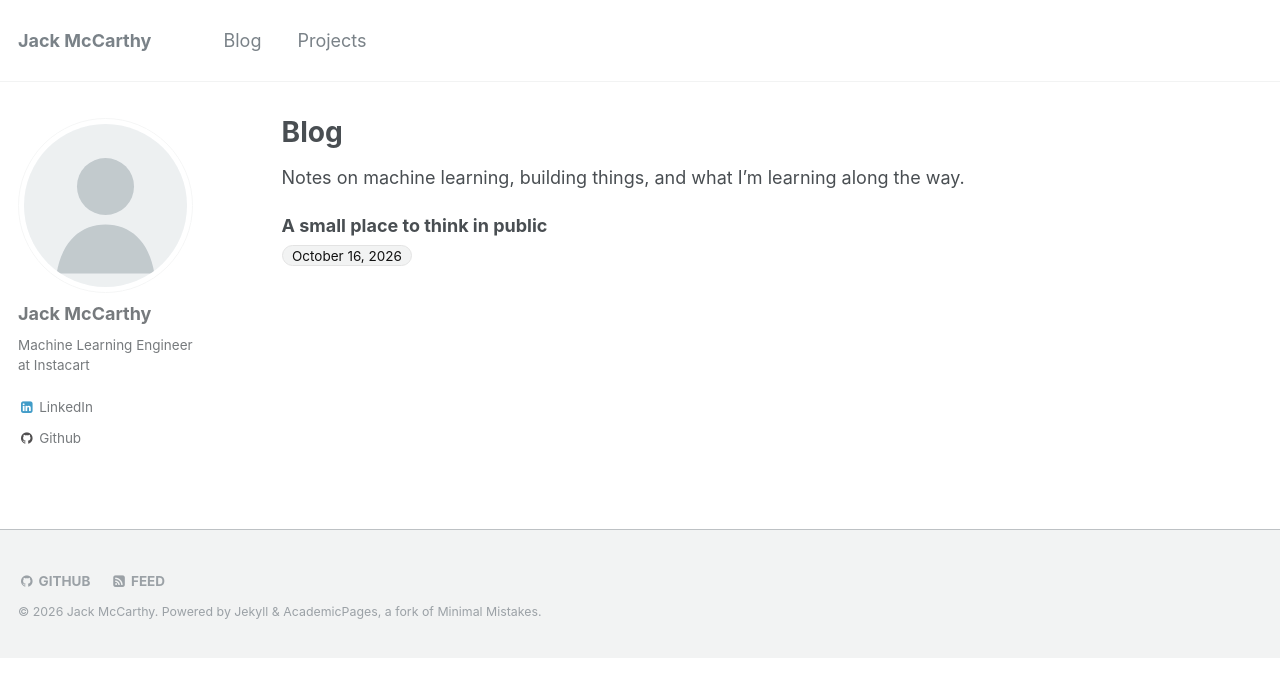
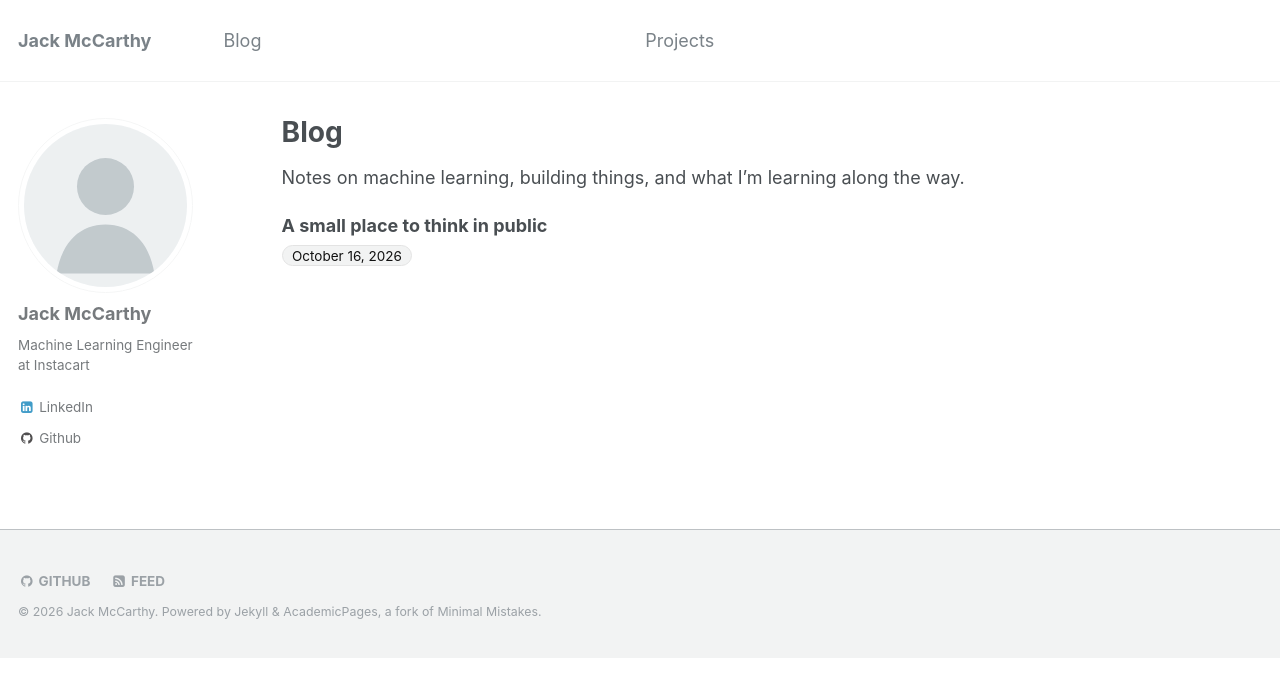
Before and after one commit to jwmccarthy/jwmccarthy.github.io, a Jekyll site: the page built from _pages/index.md, in a window 1280 px wide. Shown: the top 697 px of the page. Built offline with Jekyll 4.4.1, drawn with Linux system fonts in a browser that asks for light colours.

Commit message:
Align header navigation with content

```diff
--- a/assets/css/main.scss
+++ b/assets/css/main.scss
@@ -54,6 +54,10 @@
 }
 
 @media (min-width: 57.8125em) {
+  .masthead__menu-item--lg {
+    width: 16.9491525424%;
+  }
+
   .sidebar {
     padding-right: 1.5em;
   }
```
